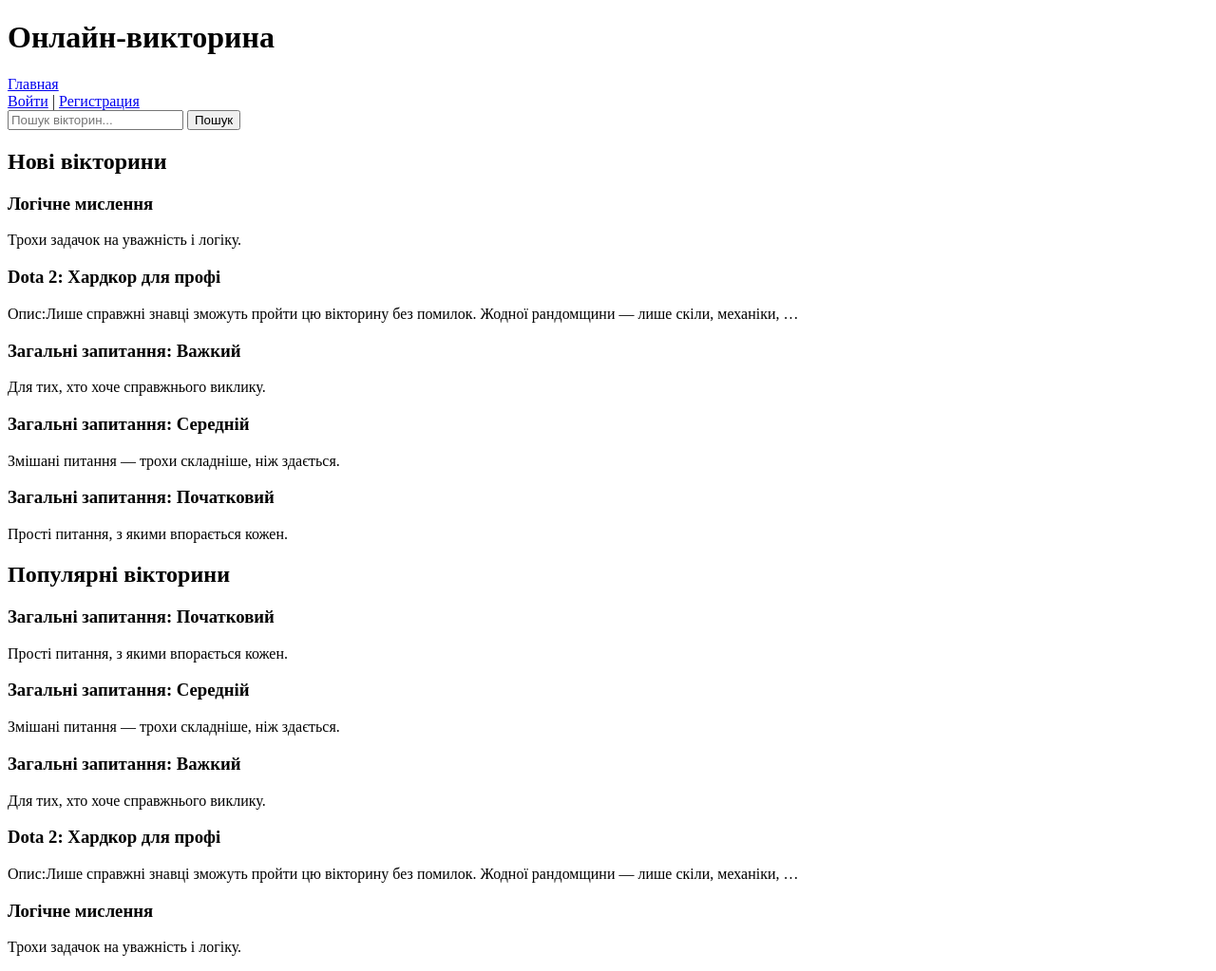
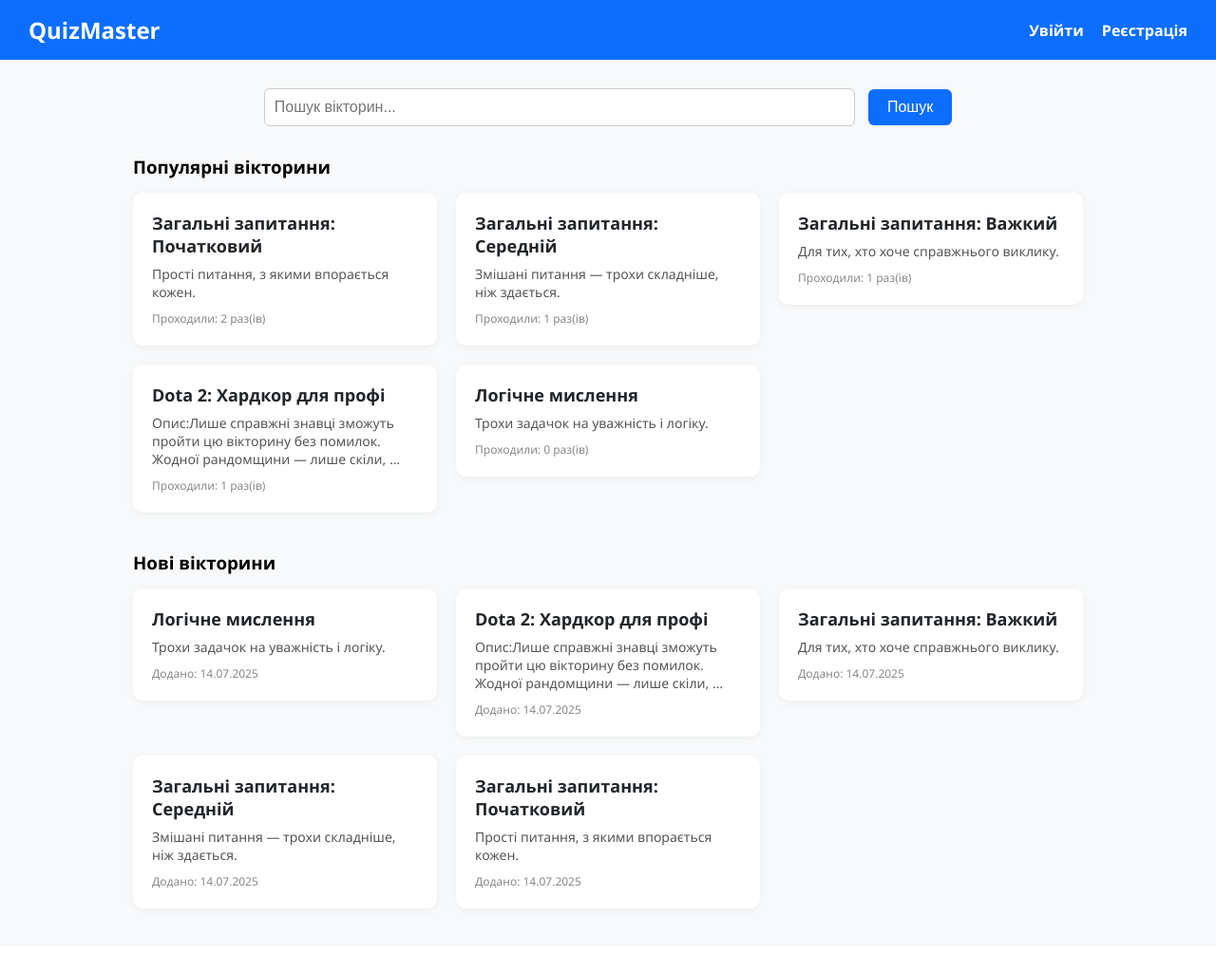
Before and after one commit to Imgenius228/online-quiz, a Django app: page /index/ in a window 1280 px wide. Shown: the whole page at 95% size. After the commit the page ends 959 px from the top, so only its background shows below. Run offline with Django 5.2, Linux system fonts and the light colour scheme; data comes from the database, SQL or seed files in the repository.

```diff
--- a/quiz/templates/quiz/index.html
+++ b/quiz/templates/quiz/index.html
@@ -1,44 +1,222 @@
-{% extends 'quiz/base.html' %}
 {% load static %}
-{% block content %}
-<div class="max-w-5xl mx-auto py-8">
-  <!-- Кнопка створення вікторини -->
-  {% if user.is_authenticated and user.is_staff %}
-  <div class="flex justify-end mb-6">
-    <a href="{% url 'quiz:create_quiz' %}" class="bg-green-600 hover:bg-green-700 text-white font-semibold py-2 px-4 rounded-xl shadow">
-      ➕ Створити вікторину
-    </a>
+<!DOCTYPE html>
+<html lang="uk">
+<head>
+  <meta charset="UTF-8">
+  <title>Онлайн Вікторини</title>
+  <style>
+    body {
+      font-family: 'Segoe UI', sans-serif;
+      background: #f8f9fa;
+      margin: 0;
+      padding: 0;
+    }
+
+    .navbar {
+      background: #0d6efd;
+      color: white;
+      padding: 15px 30px;
+      display: flex;
+      justify-content: space-between;
+      align-items: center;
+    }
+
+    .navbar h2 {
+      margin: 0;
+    }
+
+    .navbar a {
+      color: white;
+      text-decoration: none;
+      margin-left: 15px;
+      font-weight: bold;
+    }
+
+    .navbar a:hover {
+      text-decoration: underline;
+    }
+
+    .container {
+      max-width: 1000px;
+      margin: 30px auto;
+      padding: 0 20px;
+    }
+
+    .search-box {
+      text-align: center;
+      margin-bottom: 30px;
+    }
+
+    .search-box input[type="text"] {
+      width: 60%;
+      padding: 10px;
+      font-size: 16px;
+      border: 1px solid #ccc;
+      border-radius: 6px;
+    }
+
+    .search-box button {
+      padding: 10px 20px;
+      font-size: 16px;
+      background: #0d6efd;
+      color: white;
+      border: none;
+      border-radius: 6px;
+      cursor: pointer;
+      margin-left: 10px;
+    }
+
+    .quiz-section {
+      margin-bottom: 40px;
+    }
+
+    .quiz-section h3 {
+      margin-bottom: 15px;
+    }
+
+    .quiz-grid {
+      display: grid;
+      grid-template-columns: repeat(auto-fill, minmax(260px, 1fr));
+      gap: 20px;
+    }
+
+    .quiz-card-link {
+      text-decoration: none;
+      color: inherit;
+    }
+
+    .quiz-card {
+      background: white;
+      border-radius: 10px;
+      padding: 20px;
+      box-shadow: 0 2px 8px rgba(0,0,0,0.05);
+      transition: transform 0.2s ease;
+    }
+
+    .quiz-card:hover {
+      transform: translateY(-4px);
+    }
+
+    .quiz-title {
+      font-weight: bold;
+      font-size: 18px;
+      margin-bottom: 8px;
+      color: #212529;
+    }
+
+    .quiz-desc {
+      font-size: 14px;
+      color: #555;
+      margin-bottom: 10px;
+    }
+
+    .quiz-meta {
+      font-size: 12px;
+      color: #888;
+    }
+
+    .no-results {
+      text-align: center;
+      font-size: 18px;
+      color: #999;
+      margin-top: 40px;
+    }
+
+    .create-btn {
+      display: inline-block;
+      margin-bottom: 25px;
+      padding: 10px 20px;
+      background: #28a745;
+      color: white;
+      font-weight: bold;
+      text-decoration: none;
+      border-radius: 6px;
+    }
+
+    .create-btn:hover {
+      background: #218838;
+    }
+  </style>
+</head>
+<body>
+
+<div class="navbar">
+  <h2>QuizMaster</h2>
+  <div>
+    {% if user.is_authenticated %}
+      Вітаю, {{ user.username }} |
+      <a href="{% url 'quiz:logout' %}">Вийти</a>
+    {% else %}
+      <a href="{% url 'quiz:login' %}">Увійти</a>
+      <a href="{% url 'quiz:register' %}">Реєстрація</a>
+    {% endif %}
   </div>
+</div>
+
+<div class="container">
+
+  {% if user.is_superuser %}
+    <a href="{% url 'quiz:create_quiz' %}" class="create-btn">➕ Створити вікторину</a>
   {% endif %}
 
-  <!-- Пошук -->
-  <form method="get" action="" class="mb-6 flex">
-    <input type="text" name="q" placeholder="Пошук вікторин..." value="{{ query }}"
-      class="w-full px-4 py-2 border rounded-l-xl focus:outline-none">
-    <button type="submit" class="bg-blue-600 hover:bg-blue-700 text-white px-4 py-2 rounded-r-xl">Пошук</button>
+  <div class="search-box">
+    <form method="get">
+      <input type="text" name="q" placeholder="Пошук вікторин..." value="{{ query }}">
+      <button type="submit">Пошук</button>
     </form>
+  </div>
 
-  <!-- Списки викторин -->
-  <h2 class="text-xl font-semibold mb-2">Нові вікторини</h2>
-  <div class="grid md:grid-cols-2 lg:grid-cols-3 gap-4 mb-8">
-    {% for quiz in new_quizzes %}
-    <div onclick="window.location.href='{% url 'quiz:take_quiz' quiz.id %}'"
-      class="cursor-pointer bg-white rounded-xl shadow hover:shadow-md p-4 transition">
-      <h3 class="font-bold text-lg">{{ quiz.title }}</h3>
-      <p class="text-gray-600 text-sm">{{ quiz.description|truncatewords:15 }}</p>
+  {% if query %}
+    <div class="quiz-section">
+      <h3>Результати пошуку</h3>
+      {% if quizzes %}
+        <div class="quiz-grid">
+          {% for quiz in quizzes %}
+            <a href="{% url 'quiz:take_quiz' quiz.id %}" class="quiz-card-link">
+              <div class="quiz-card">
+                <div class="quiz-title">{{ quiz.title }}</div>
+                <div class="quiz-desc">{{ quiz.description|truncatechars:100 }}</div>
+                <div class="quiz-meta">Проходили: {{ quiz.times_taken }} раз(ів)</div>
               </div>
+            </a>
           {% endfor %}
         </div>
-
-  <h2 class="text-xl font-semibold mb-2">Популярні вікторини</h2>
-  <div class="grid md:grid-cols-2 lg:grid-cols-3 gap-4">
+      {% else %}
+        <p class="no-results">Нічого не знайдено 😢</p>
+      {% endif %}
+    </div>
+  {% else %}
+    <div class="quiz-section">
+      <h3>Популярні вікторини</h3>
+      <div class="quiz-grid">
         {% for quiz in popular_quizzes %}
-    <div onclick="window.location.href='{% url 'quiz:take_quiz' quiz.id %}'"
-      class="cursor-pointer bg-white rounded-xl shadow hover:shadow-md p-4 transition">
-      <h3 class="font-bold text-lg">{{ quiz.title }}</h3>
-      <p class="text-gray-600 text-sm">{{ quiz.description|truncatewords:15 }}</p>
+          <a href="{% url 'quiz:take_quiz' quiz.id %}" class="quiz-card-link">
+            <div class="quiz-card">
+              <div class="quiz-title">{{ quiz.title }}</div>
+              <div class="quiz-desc">{{ quiz.description|truncatechars:100 }}</div>
+              <div class="quiz-meta">Проходили: {{ quiz.times_taken }} раз(ів)</div>
             </div>
+          </a>
         {% endfor %}
       </div>
     </div>
-{% endblock %}
+
+    <div class="quiz-section">
+      <h3>Нові вікторини</h3>
+      <div class="quiz-grid">
+        {% for quiz in new_quizzes %}
+          <a href="{% url 'quiz:take_quiz' quiz.id %}" class="quiz-card-link">
+            <div class="quiz-card">
+              <div class="quiz-title">{{ quiz.title }}</div>
+              <div class="quiz-desc">{{ quiz.description|truncatechars:100 }}</div>
+              <div class="quiz-meta">Додано: {{ quiz.created_at|date:"d.m.Y" }}</div>
+            </div>
+          </a>
+        {% endfor %}
+      </div>
+    </div>
+  {% endif %}
+</div>
+
+</body>
+</html>
```
Lines whose indentation alone changed are shown as unchanged.
